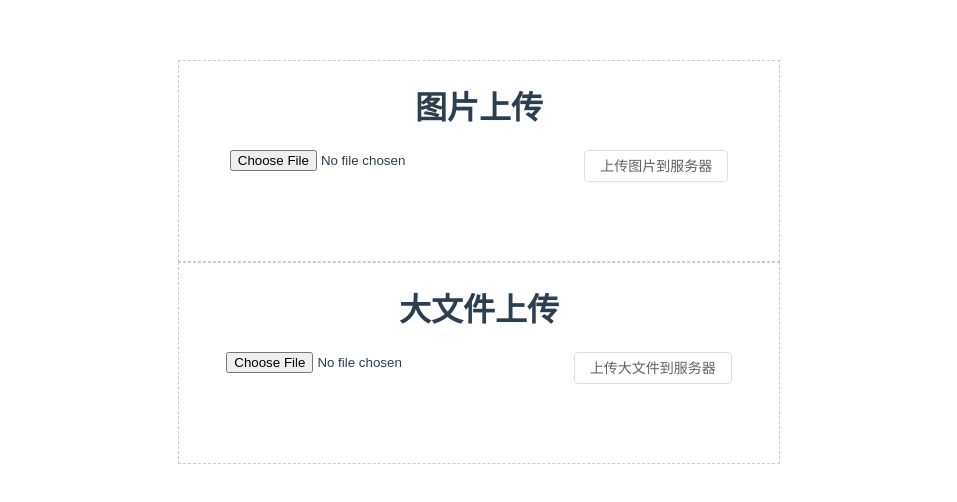
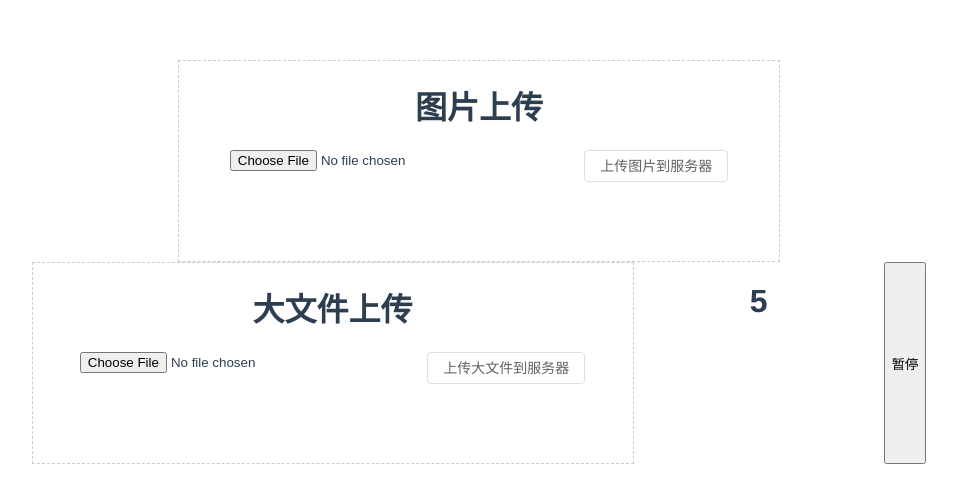
Before and after one commit to imber-web/vue3-vite-demo, a Vue app: page / in a window 1280 px wide. Shown: the top 502 px of the page, without its empty margins (161-1118 px from the left). Built offline with nearby package versions, Linux system fonts and the light colour scheme.

Commit message:
feat:倒计时组件

```diff
--- a/src/App.vue
+++ b/src/App.vue
@@ -4,12 +4,17 @@
 // TODO:点击不能跳转对应组件1
 import imgUpload from '@/views/big-file-upload/imgUpload.vue'
 import bigfileUpload from '@/views/big-file-upload/bigfileUpload.vue'
+import countDown from '@/views/countDown/countDown.vue'
+const onTime = () => {
+  console.log('执行ontime')
+}
 </script>
 
 <template>
   <div class="content">
     <imgUpload msg="图片上传" />
     <bigfileUpload msg="大文件上传" />
+    <countDown :time="10" :onTime="onTime" />
   </div>
 </template>
 
--- a/src/views/big-file-upload/bigfileUpload.vue
+++ b/src/views/big-file-upload/bigfileUpload.vue
@@ -130,6 +130,7 @@ const postChunks = async (
         }
       })
     pool.push(task)
+    console.log(pool)
     if (pool.length === max) {
       //每当并发池跑完一个任务，就再塞入一个任务
       await Promise.race(pool)
--- /dev/null
+++ b/src/views/countDown/countDown.vue
@@ -0,0 +1,27 @@
+<template>
+  <h1>{{ count }}</h1>
+  <button @click="suspend">暂停</button>
+</template>
+<script setup lang="ts">
+import { onBeforeUnmount, ref } from 'vue'
+const props = defineProps<{
+  time: number
+  onTime: Function
+}>()
+const count = ref(props.time)
+const flag = ref(true)
+if (props.time <= 0 || count.value <= 0) {
+  props.onTime()
+}
+const timer = setInterval(() => {
+  if (count.value > 0 && flag.value === true) {
+    count.value--
+  }
+}, 1000)
+onBeforeUnmount(() => {
+  clearInterval(timer)
+})
+const suspend = () => {
+  flag.value = !flag.value
+}
+</script>
```
